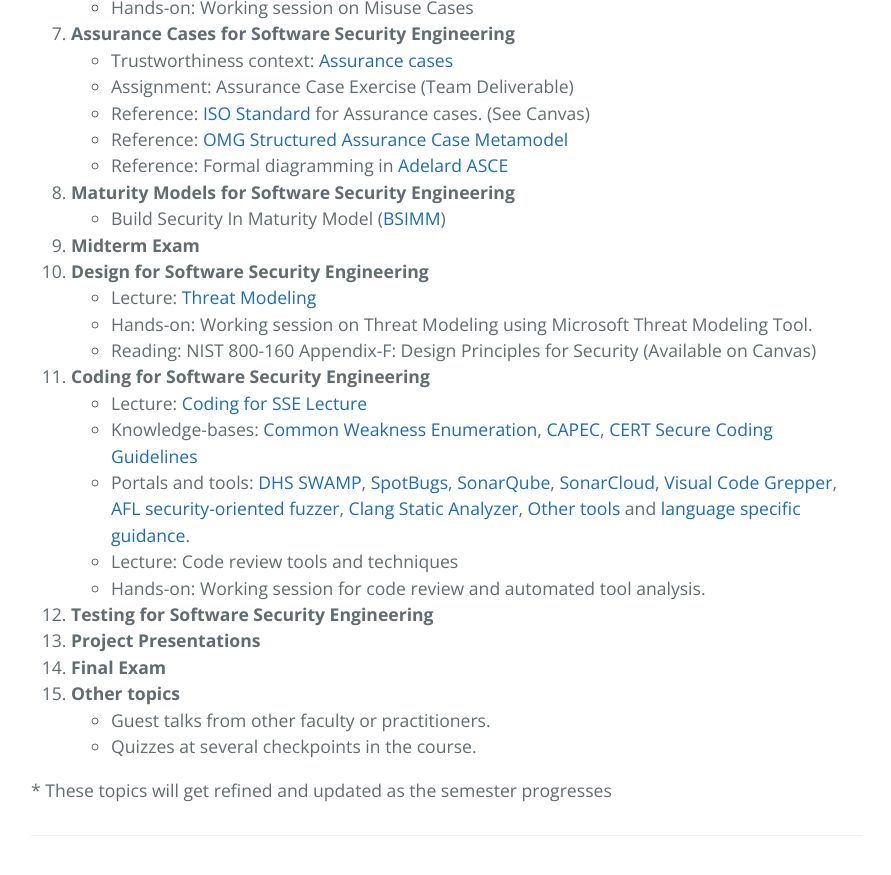
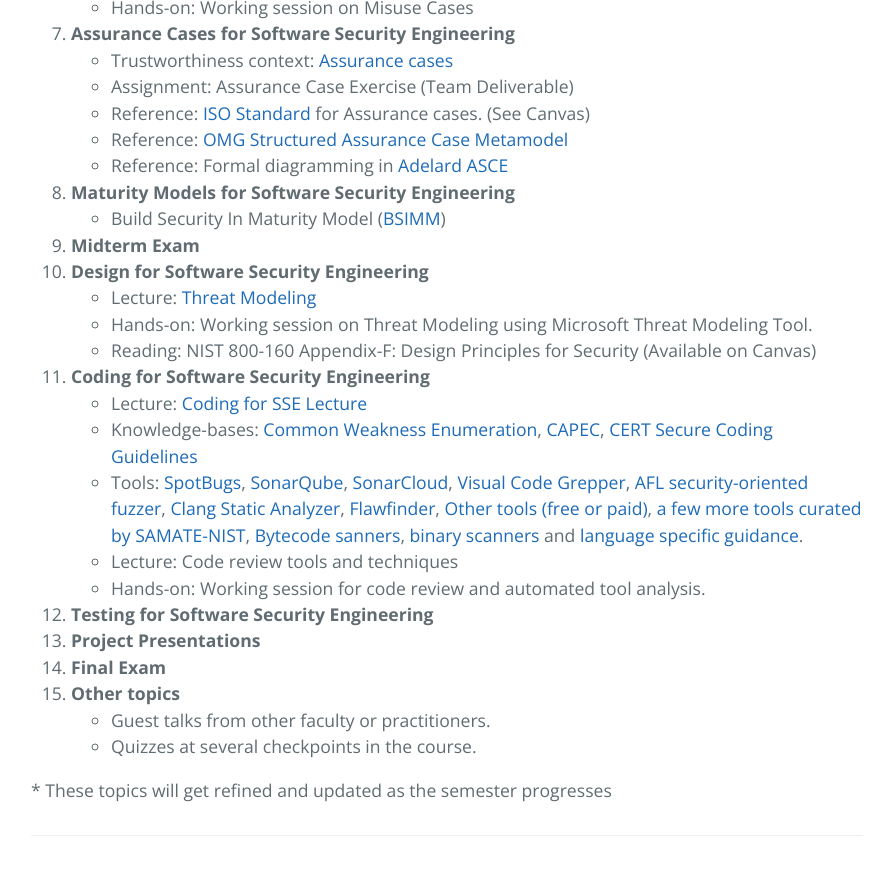
Before and after one commit to robinagandhi/swa, a Jekyll site: the page built from index.md, in a window 1280 px wide and 900 px high, scrolled down 1010 px. Shown: the top 875 px of the window, without its empty margins (193-1084 px from the left). Built offline with Jekyll 4.4.1, drawn with Linux system fonts in a browser that asks for light colours.

Commit message:
Update index.md

```diff
--- a/index.md
+++ b/index.md
@@ -41,9 +41,9 @@
 <!-- * Lecture: Architectural patterns for security (Available only Canvas) -->
   * Reading: NIST 800-160 Appendix-F: Design Principles for Security (Available on Canvas)
 1. **Coding for Software Security Engineering**
-  * Lecture: [Coding for SSE Lecture]()    <!-- https://robinagandhi.github.io/swa/slides/lecture-5/code-for-software-se.html-->
+  * Lecture: [Coding for SSE Lecture](https://robinagandhi.github.io/swa/slides/lecture-5/code-for-software-se.html)
   * Knowledge-bases: [Common Weakness Enumeration](http://cwe.mitre.org/), [CAPEC](https://capec.mitre.org/), [CERT Secure Coding Guidelines](https://www.securecoding.cert.org/confluence/display/seccode/SEI+CERT+Coding+Standards)
-  * Portals and tools: [DHS SWAMP](https://www.mir-swamp.org/), [SpotBugs](https://spotbugs.github.io), [SonarQube](https://www.sonarqube.org), [SonarCloud](https://sonarcloud.io/), [Visual Code Grepper](https://github.com/nccgroup/VCG), [AFL security-oriented fuzzer](http://lcamtuf.coredump.cx/afl/), [Clang Static Analyzer](https://clang-analyzer.llvm.org), [Other tools](https://www.mir-swamp.org/#tools/public) and [language specific guidance](https://dwheeler.com/secure-programs/Secure-Programs-HOWTO/language-specific.html).
+  * Tools: [SpotBugs](https://spotbugs.github.io), [SonarQube](https://www.sonarqube.org), [SonarCloud](https://sonarcloud.io/), [Visual Code Grepper](https://github.com/nccgroup/VCG), [AFL security-oriented fuzzer](http://lcamtuf.coredump.cx/afl/), [Clang Static Analyzer](https://clang-analyzer.llvm.org), [Flawfinder](https://dwheeler.com/flawfinder/), [Other tools (free or paid)](https://cwe.mitre.org/compatible/category.html), [a few more tools curated by SAMATE-NIST](https://samate.nist.gov/index.php/Source_Code_Security_Analyzers.html), [Bytecode sanners](https://samate.nist.gov/index.php/Byte_Code_Scanners.html), [binary scanners](https://samate.nist.gov/index.php/Binary_Code_Scanners.html) and [language specific guidance](https://dwheeler.com/secure-programs/Secure-Programs-HOWTO/language-specific.html).
   * Lecture: Code review tools and techniques
   * Hands-on: Working session for code review and automated tool analysis.
 1. **Testing for Software Security Engineering**
```
